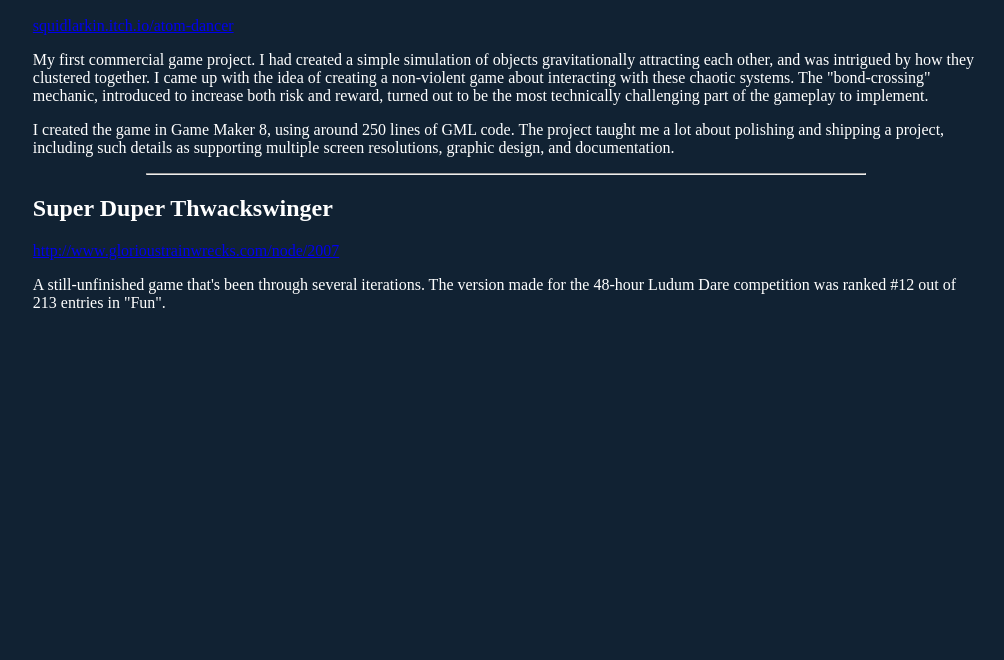
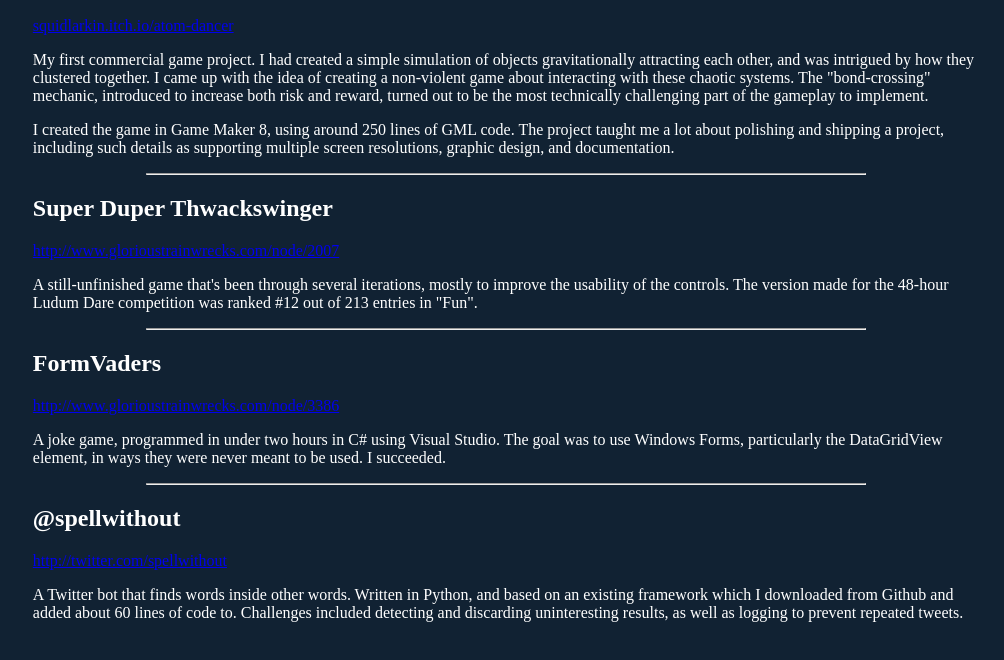
Before and after one commit to samaralarkin/samaralarkin.github.io, a plain HTML site: page index.html in a window 1280 px wide. Shown: the part 134-794 px from the top of the page, without its empty margins (13-1017 px from the left). Drawn offline with Linux system fonts and the light colour scheme.

Commit message:
added stuff

```diff
--- a/index.html
+++ b/index.html
@@ -12,6 +12,14 @@
 
 <h2>Super Duper Thwackswinger</h2>
 <p><a href="http://www.glorioustrainwrecks.com/node/2007">http://www.glorioustrainwrecks.com/node/2007</a></p>
-<p>A still-unfinished game that's been through several iterations. The version made for the 48-hour Ludum Dare competition was ranked #12 out of 213 entries in "Fun".</p>
+<p>A still-unfinished game that's been through several iterations, mostly to improve the usability of the controls. The version made for the 48-hour Ludum Dare competition was ranked #12 out of 213 entries in "Fun".<hr /></p>
+
+<h2>FormVaders</h2>
+<p><a href="http://www.glorioustrainwrecks.com/node/3386">http://www.glorioustrainwrecks.com/node/3386</a></p>
+<p>A joke game, programmed in under two hours in C# using Visual Studio. The goal was to use Windows Forms, particularly the DataGridView element, in ways they were never meant to be used. I succeeded.<hr /></p>
+
+<h2>@spellwithout</h2>
+<p><a href="http://twitter.com/spellwithout">http://twitter.com/spellwithout</a></p>
+<p>A Twitter bot that finds words inside other words. Written in Python, and based on an existing framework which I downloaded from Github and added about 60 lines of code to. Challenges included detecting and discarding uninteresting results, as well as logging to prevent repeated tweets.</p>
 
 </body></html>
```
